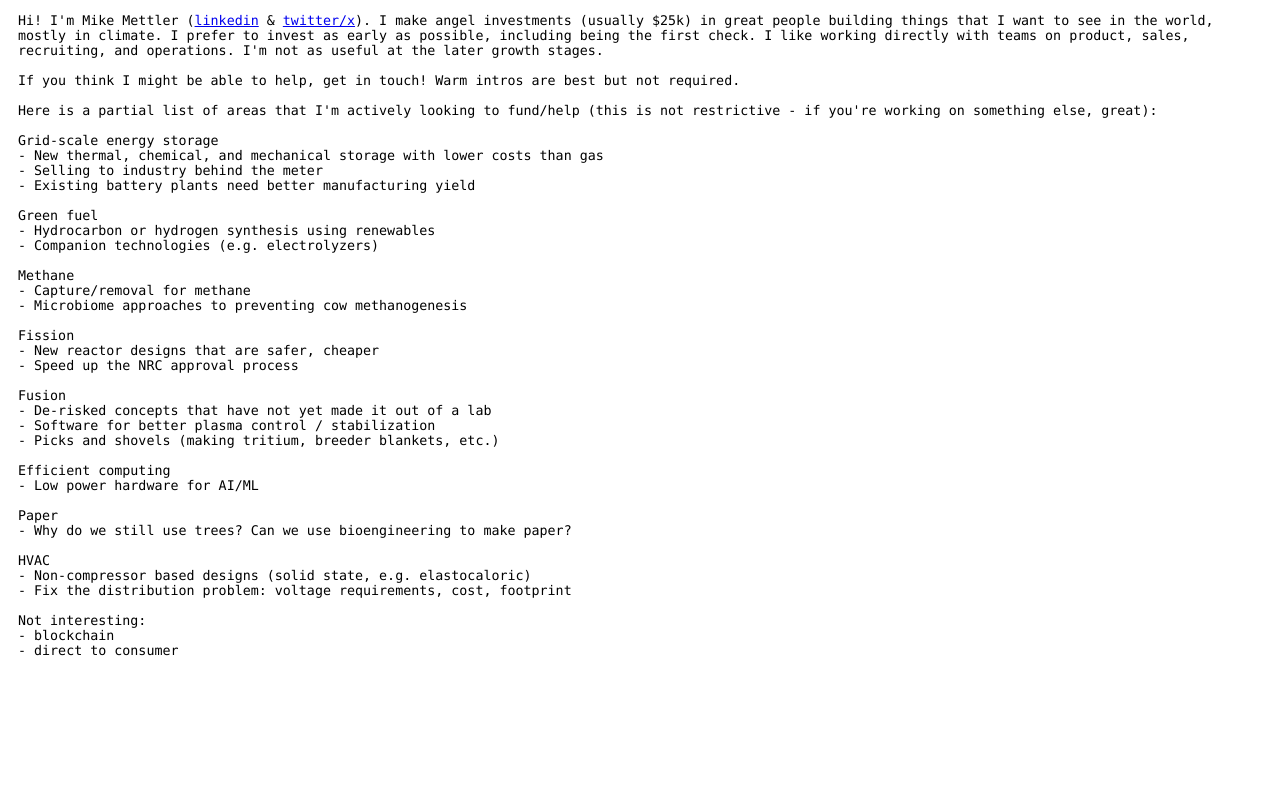
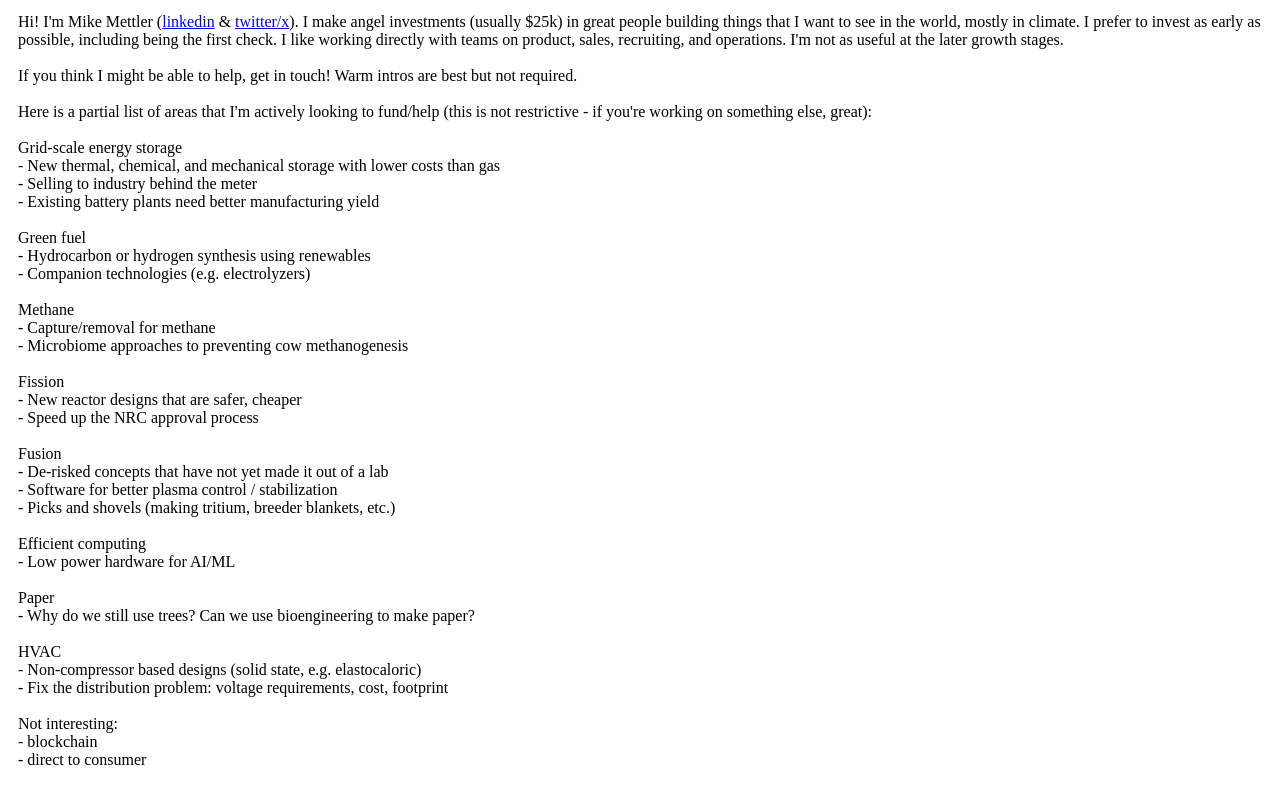
Before and after one commit to mettler/1d, a plain HTML site: page index.html in a window 1280 px wide. Drawn offline with Linux system fonts and the light colour scheme.

Commit message:
Update index.html

```diff
--- a/index.html
+++ b/index.html
@@ -2,9 +2,7 @@
 <html>
   <style>
     body {
-      font-family: 'Lucida Console', monospace;
       padding: 5px 10px 5px 10px;
-      font-size:smaller;
     }
     body p {
       padding: 0px;
```
